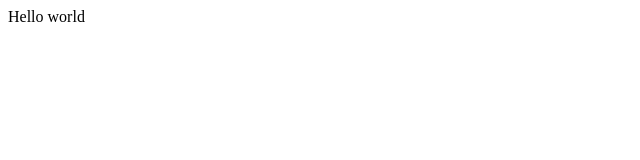
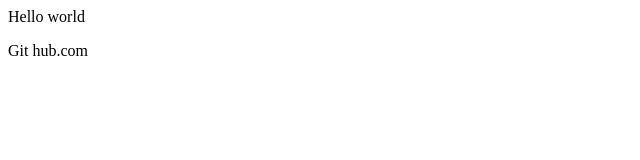
Before and after one commit to Hari-769/localrepo, a plain HTML site: page index.html in a window 1280 px wide. Shown: the full height of the page, 0-640 px from the left. Drawn offline with Linux system fonts and the light colour scheme.

Commit message:
add new feature

```diff
--- a/index.html
+++ b/index.html
@@ -1 +1,2 @@
 <p>Hello world</p>
+<p>Git hub.com</p>
```
